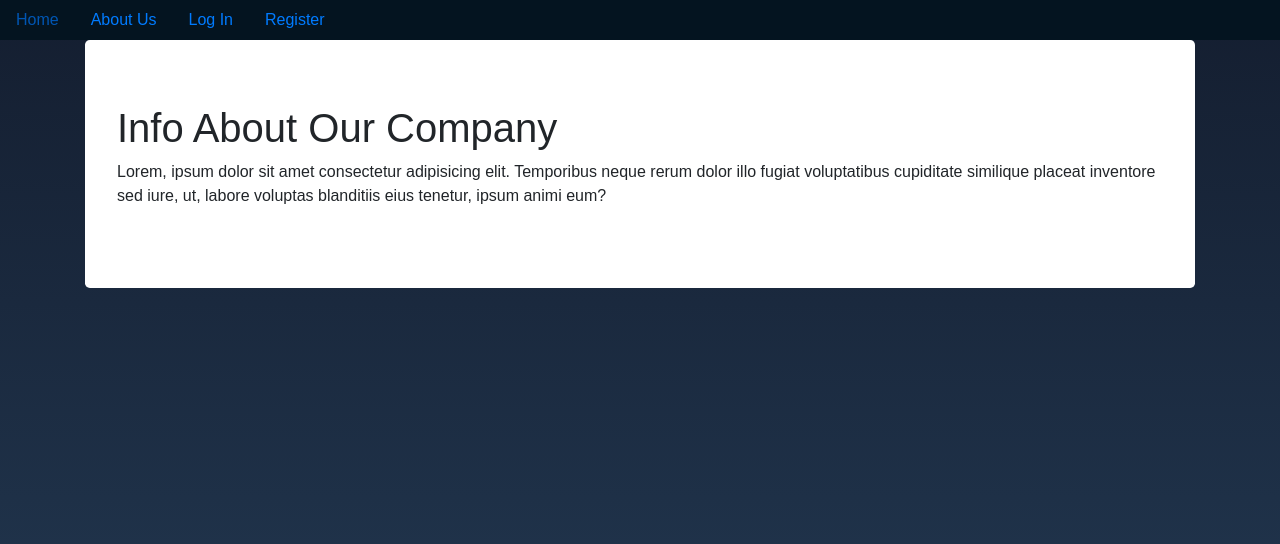
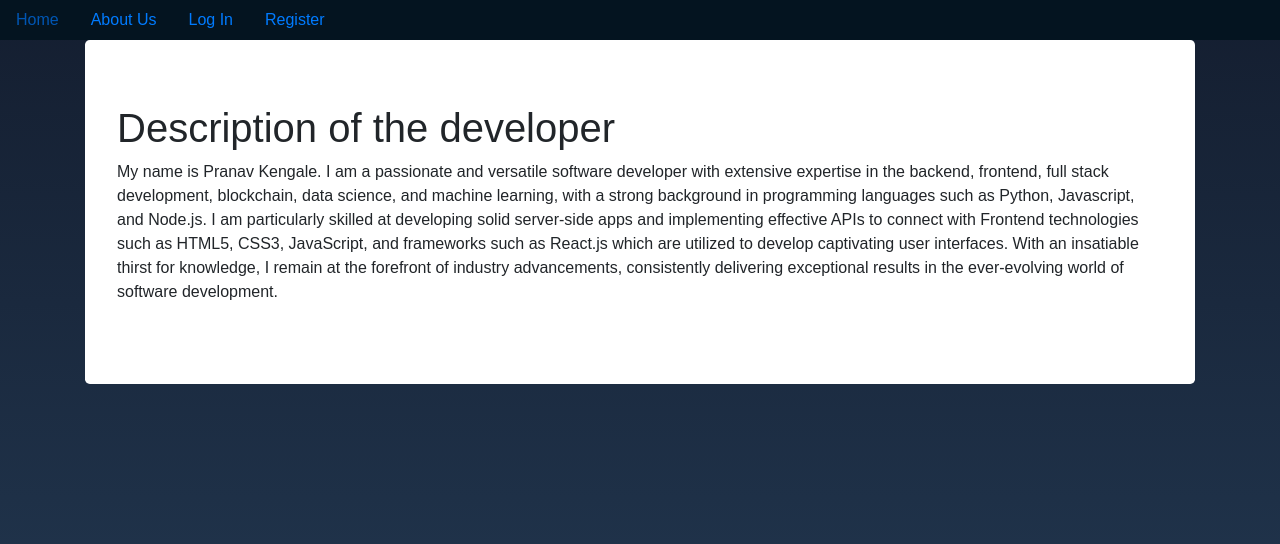
Before and after one commit to PranavAKengale/Blogging_Website, a Flask app: page /info in a window 1280 px wide. Shown: the top 544 px of the page. Run offline with Flask 3, Linux system fonts and the light colour scheme; some libraries are stand-ins or nearby versions.

Commit message:
Update info.html

```diff
--- a/company_blog/templates/info.html
+++ b/company_blog/templates/info.html
@@ -2,8 +2,8 @@
 {% block content %}
 
 <div class="jumbotron bg-white">
-    <h1>Info About Our Company</h1>
-    <p>Lorem, ipsum dolor sit amet consectetur adipisicing elit. Temporibus neque rerum dolor illo fugiat voluptatibus cupiditate similique placeat inventore sed iure, ut, labore voluptas blanditiis eius tenetur, ipsum animi eum?</p>
+    <h1>Description of the developer</h1>
+    <p>My name is Pranav Kengale. I am a passionate and versatile software developer with extensive expertise in the backend, frontend, full stack development, blockchain, data science, and machine learning, with a strong background in programming languages such as Python, Javascript, and Node.js. I am particularly skilled at developing solid server-side apps and implementing effective APIs to connect with Frontend technologies such as HTML5, CSS3, JavaScript, and frameworks such as React.js which are utilized to develop captivating user interfaces. With an insatiable thirst for knowledge, I remain at the forefront of industry advancements, consistently delivering exceptional results in the ever-evolving world of software development.</p>
 </div>
 
 {% endblock  %}
```
